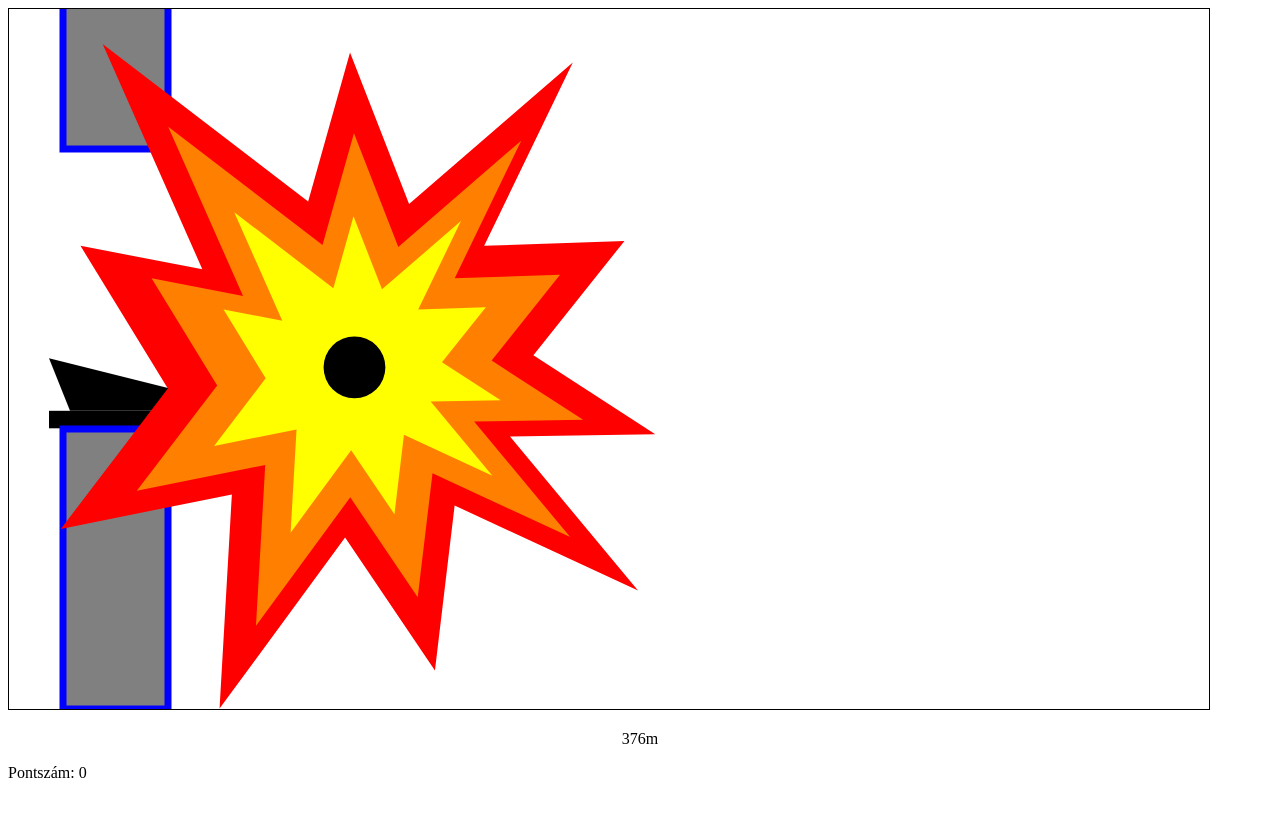
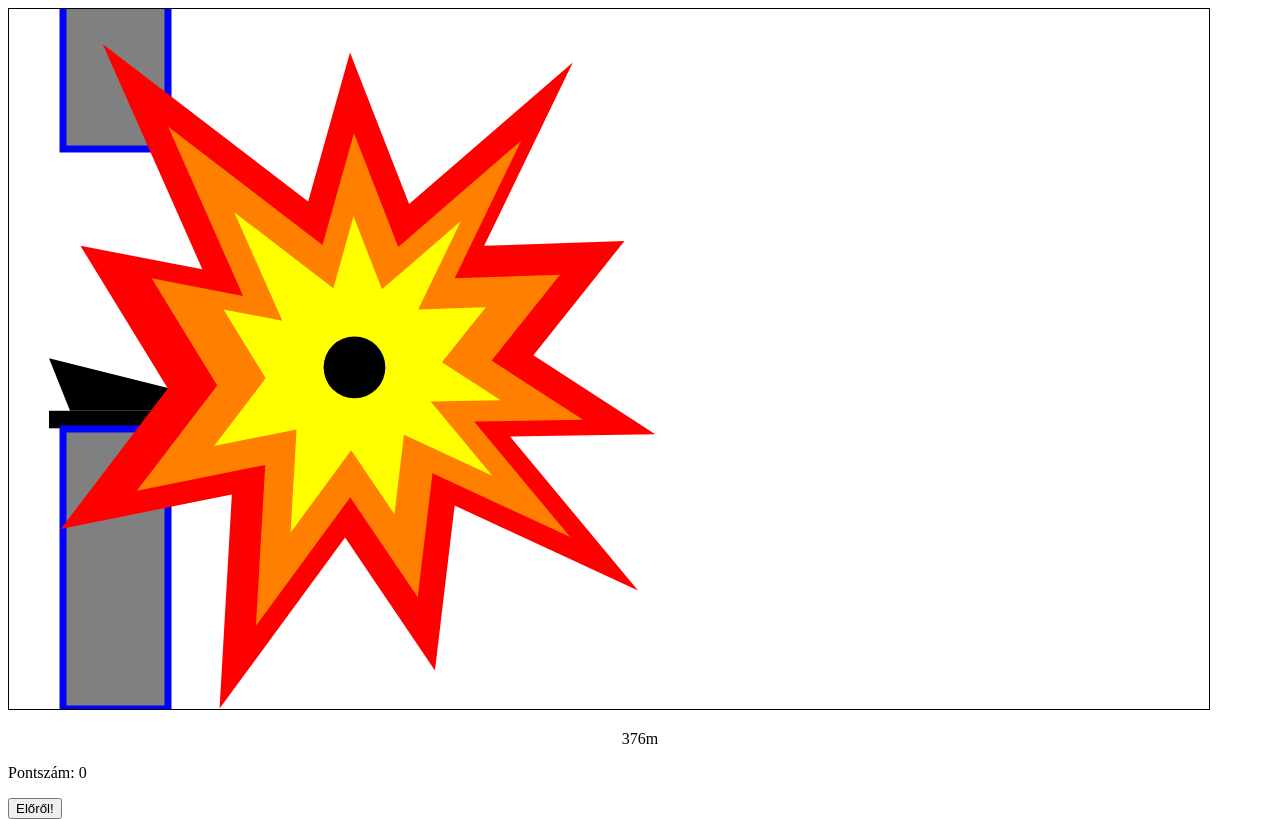
Before and after one commit to kelemena1/FlappyBird, a plain HTML site: page Index.html in a window 1280 px wide. Drawn offline with Linux system fonts and the light colour scheme.

Commit message:
Update Index.html

```diff
--- a/Index.html
+++ b/Index.html
@@ -109,6 +109,7 @@
 
 <p style="text-align:center ;" id="meter"></p>
 <p style="text-align:left ;" id="pontszam">Pontszám: 0</p>
+<button id="gonb" class="showhide" onclick="location.reload();">Előről!</button>
 <script src="js/app.js"></script>
 </body>
 
```
